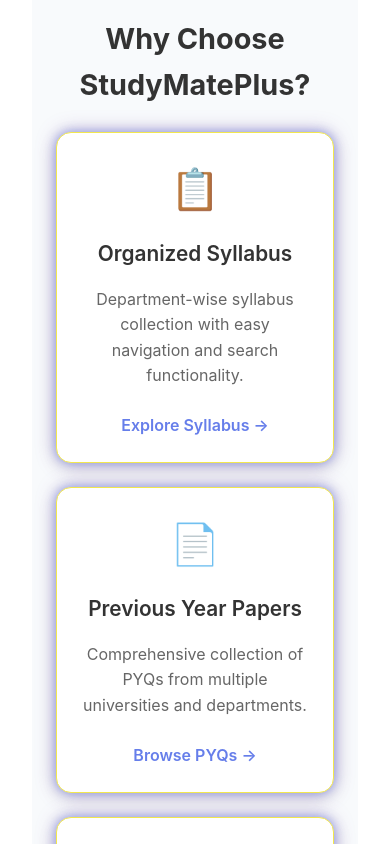
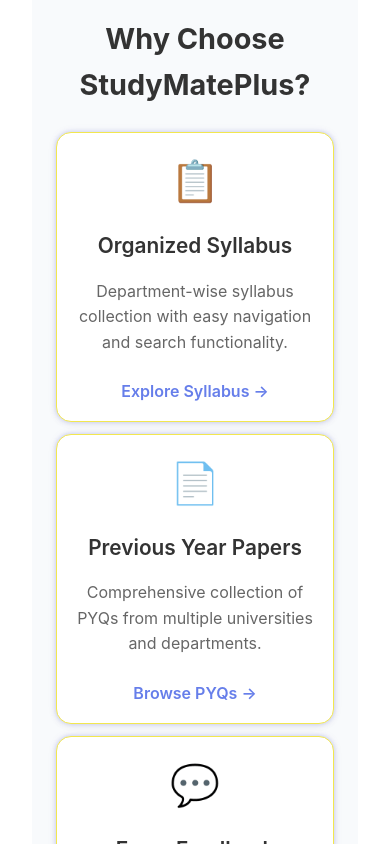
Before and after one commit to lovelymahor/StudyMatePlus, a React (Create React App) app in the folder client/: page / in a window 390 px wide. Shown: the part 660-1504 px from the top of the page. Built offline with nearby package versions, Linux system fonts and the light colour scheme; no server answers.

Commit message:
Enhanced Feature Cards with Neon Glow Effect in Why Choose StudyMatePlus section

```diff
--- a/client/src/pages/Home.css
+++ b/client/src/pages/Home.css
@@ -519,6 +519,26 @@
     grid-template-columns: repeat(auto-fit, minmax(250px, 1fr));
     gap: 2rem;
   }
+
+  .features-grid {
+    grid-template-columns: repeat(auto-fit, minmax(250px, 1fr)); /* Slightly narrower cards */
+    gap: 1.5rem;
+  }
+
+  .feature-card {
+    padding: 2rem;
+    box-shadow:
+      0 0 8px rgba(102, 126, 234, 0.5),
+      0 0 15px rgba(118, 75, 162, 0.3),
+      0 4px 15px rgba(0, 0, 0, 0.08); /* Reduced glow intensity */
+  }
+
+  .feature-card:hover {
+    box-shadow:
+      0 0 12px rgba(102, 126, 234, 0.7),
+      0 0 20px rgba(118, 75, 162, 0.5),
+      0 6px 20px rgba(0, 0, 0, 0.12);
+  }
 }
 
 /* Tablets */
@@ -564,6 +584,27 @@
 
   .feature-card {
     padding: 2rem;
+  }
+
+.features-grid {
+    grid-template-columns: 1fr; /* Stack cards vertically on tablets */
+    gap: 1rem;
+  }
+
+  .feature-card {
+    padding: 1.5rem;
+    box-shadow:
+      0 0 6px rgba(102, 126, 234, 0.4),
+      0 0 12px rgba(118, 75, 162, 0.2),
+      0 3px 10px rgba(0, 0, 0, 0.06); /* Further reduced glow */
+  }
+
+  .feature-card:hover {
+    transform: translateY(-5px); /* Reduced lift on hover */
+    box-shadow:
+      0 0 10px rgba(102, 126, 234, 0.6),
+      0 0 18px rgba(118, 75, 162, 0.4),
+      0 5px 15px rgba(0, 0, 0, 0.1);
   }
 
   .stats-grid {
@@ -676,6 +717,26 @@
 
   .feature-card h3 {
     font-size: 1.3rem;
+  }
+
+  .features-grid {
+    gap: 0.75rem;
+  }
+
+  .feature-card {
+    padding: 1rem;
+    box-shadow:
+      0 0 4px rgba(102, 126, 234, 0.3),
+      0 0 8px rgba(118, 75, 162, 0.1),
+      0 2px 8px rgba(0, 0, 0, 0.04); /* Minimal glow on mobile */
+  }
+
+  .feature-card:hover {
+    transform: translateY(-3px); /* Minimal lift on mobile */
+    box-shadow:
+      0 0 8px rgba(102, 126, 234, 0.5),
+      0 0 12px rgba(118, 75, 162, 0.2),
+      0 3px 10px rgba(0, 0, 0, 0.06);
   }
 
   .feature-icon {
```
